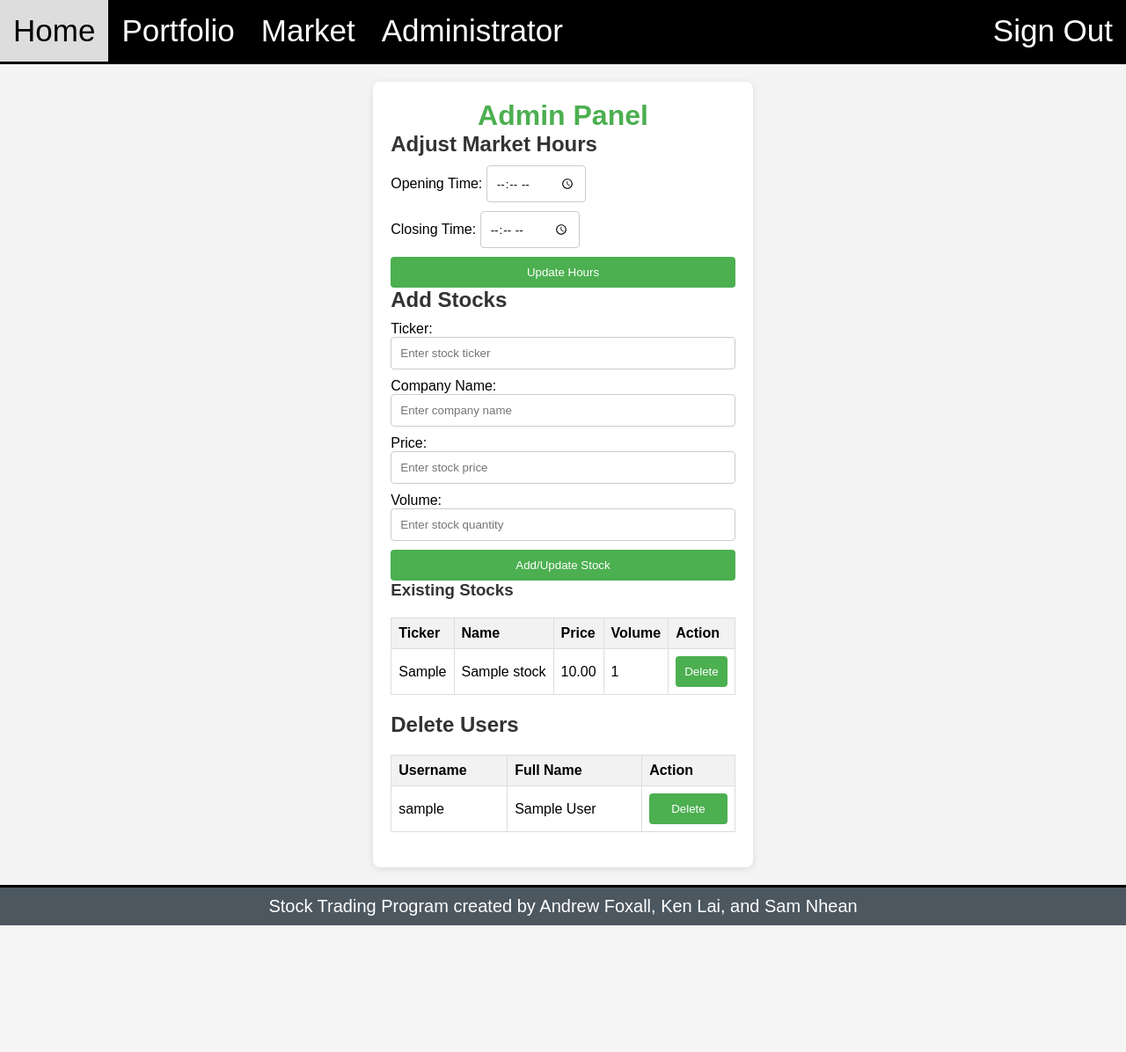
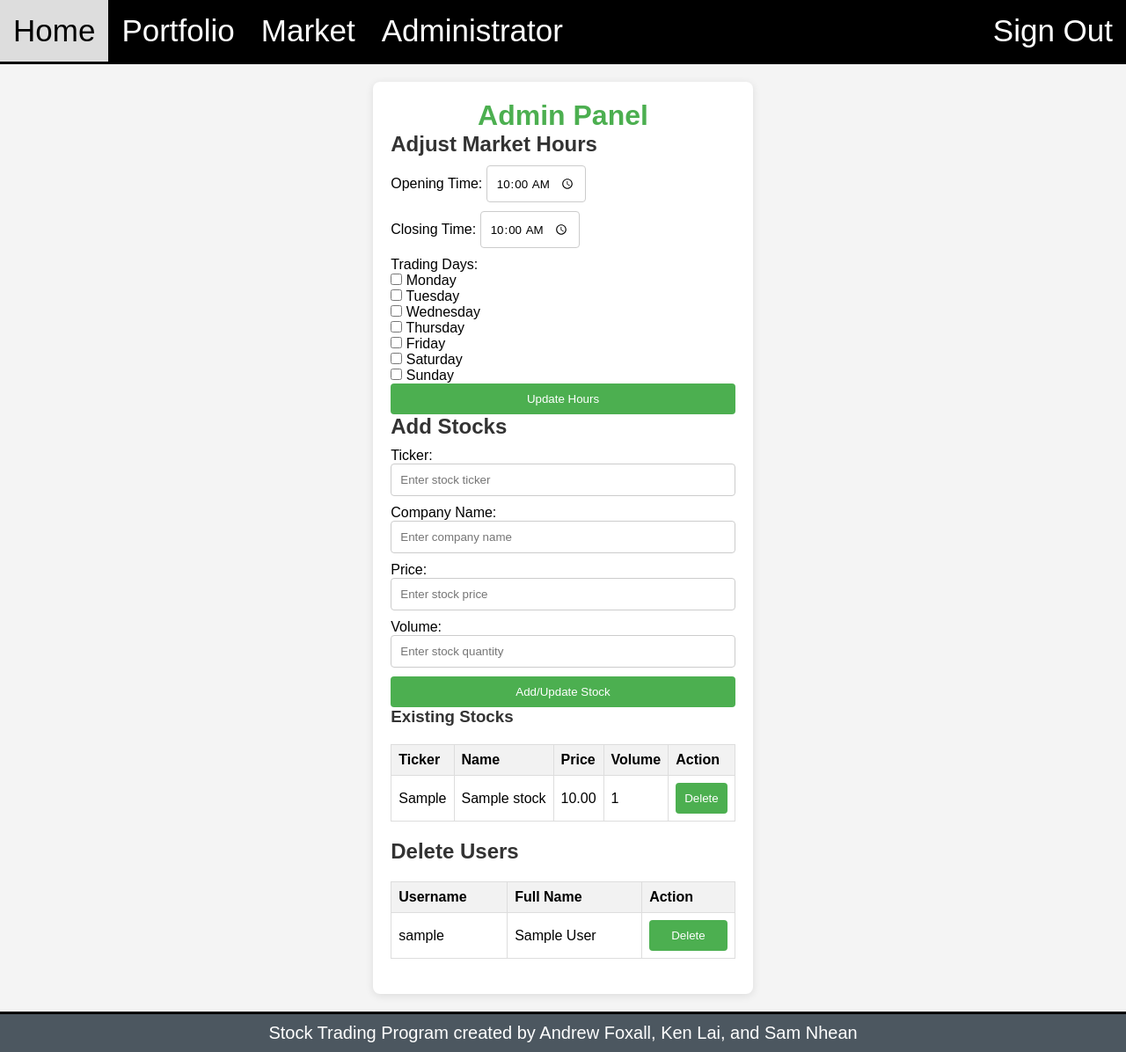
Before and after one commit to drewfoxall/StockTradingApplication, a Flask app: page /administrator in a window 1280 px wide. Shown: the whole page at 88% size. Before the commit the page ends 1052 px from the top, so only its background shows below. Run offline with Flask 3, Linux system fonts and the light colour scheme; a user stored in the database is signed in; tables that the repository leaves empty hold one stand-in row (values such as "Sample post").

Commit message:
added market days

```diff
--- a/app/models.py
+++ b/app/models.py
@@ -51,9 +51,9 @@ class stock(db.Model):
     volume = db.Column(db.Integer, nullable=False)
     price = db.Column(db.DECIMAL(10, 2), nullable=False)
 
-    order = db.relationship('order', backref='stock')
-    transaction = db.relationship('transaction', backref='stock')
-    portfolio = db.relationship('portfolio', backref='stock')
+    stock_orders = db.relationship('order', backref='stock_ref')
+    stock_transactions = db.relationship('transaction', backref='stock_ref')
+    stock_portfolios = db.relationship('portfolio', backref='stock_ref')
 
     def __repr__(self):             # Method useful for debugging and logging
         return f'<stock {self.ticker}: {self.company_name}>'
@@ -174,18 +174,27 @@ def get_user_stocks(user_id):
 
 def is_market_open():
     """Check if the market is currently open"""
-    from datetime import datetime
+
     setting = market_setting.query.first()
     if not setting:
         return False
 
-    now = datetime.now().time()
+    now = datetime.now()
+    current_time = now.time()
 
-    if now < setting.opening_time or now > setting.closing_time:
+    # More robust time comparison
+    if setting.opening_time < setting.closing_time:
+        is_open = setting.opening_time <= current_time <= setting.closing_time
+    else:  # Handle cases where closing time is after midnight
+        is_open = current_time >= setting.opening_time or current_time <= setting.closing_time
+
+    if not is_open:
         return False
 
     # Check if today is a trading day (Monday is 0, Sunday is 6)
     today = datetime.now().weekday()
+    if not setting.trading_days:  # Check if trading_days is empty or None
+        return False  # Or handle it differently, e.g., set a default
     trading_days = list(map(int, setting.trading_days.split(',')))  # Convert to list of integers
     if today + 1 not in trading_days:  # Adjust today's index to match your format (1-7)
         return False
--- a/app/routes.py
+++ b/app/routes.py
@@ -13,7 +13,6 @@ from datetime import time
 @app.route('/')
 def index():
     return render_template('index.html')
-
 @app.route('/login', methods=['GET', 'POST'])
 def login():
     if current_user.is_authenticated:
@@ -83,6 +82,7 @@ def update_market_hours():
 
         # Get data from request
         data = request.get_json()
+        print(data)
 
         # Parse the time strings into time objects
         # Assuming time is sent in format "HH:MM"
@@ -94,13 +94,21 @@ def update_market_hours():
             hours, minutes = map(int, data['closing_time'].split(':'))
             setting.closing_time = time(hours, minutes)
 
+        if 'trading_days' in data:
+            # Check if trading_days is a list and handle accordingly
+            if isinstance(data['trading_days'], list):
+                setting.trading_days = ','.join(data['trading_days'])
+            else:
+                setting.trading_days = data['trading_days']
+
         # Commit the changes to database
         db.session.commit()
 
         return jsonify({
             'message': 'Market hours updated successfully',
             'opening_time': setting.opening_time.strftime('%H:%M'),
-            'closing_time': setting.closing_time.strftime('%H:%M')
+            'closing_time': setting.closing_time.strftime('%H:%M'),
+            'trading_days': setting.trading_days
         })
 
     except Exception as e:
@@ -110,9 +118,10 @@ def update_market_hours():
 @app.route('/buy_stock/<int:stock_id>', methods=['GET', 'POST'])
 @login_required
 def buy_stock(stock_id):
-    if not is_market_open():
-        flash('Market is currently closed', 'danger')
-        return redirect(url_for('market'))
+    #if not is_market_open():
+        #flash('Market is currently closed', 'danger')
+        #return redirect(url_for('market'))
+
     if request.method == 'POST':
         try:
             quantity = int(request.form['quantity'])
@@ -120,30 +129,24 @@ def buy_stock(stock_id):
                 flash('Please enter a positive quantity', 'danger')
                 return redirect(url_for('market'))
 
-            stock_to_buy = stock.query.get_or_404(stock_id)
+            # Store the reference to avoid any potential variable shadowing
+            Stock = stock  # Capital S to avoid any naming conflicts
+            stock_to_buy = Stock.query.get_or_404(stock_id)
             total_cost = quantity * stock_to_buy.price
 
-            # Check if user has enough cash
             if current_user.cash_balance < total_cost:
                 flash('Insufficient funds for this purchase', 'danger')
                 return redirect(url_for('market'))
 
-            # Check if enough stock volume is available
             if stock_to_buy.volume < quantity:
                 flash('Not enough shares available for purchase', 'danger')
                 return redirect(url_for('market'))
 
-            # Create transaction record (if applicable)
-            # ... your transaction code ...
-
-            # Update user's cash balance
             current_user.cash_balance -= total_cost
-
-            # Update stock volume
             stock_to_buy.volume -= quantity
 
-            # Update or create portfolio entry
-            portfolio_entry = portfolio.query.filter_by(
+            Portfolio = portfolio  # Similarly store reference to portfolio model
+            portfolio_entry = Portfolio.query.filter_by(
                 user_id=current_user.user_id,
                 stock_id=stock_id
             ).first()
@@ -151,7 +154,7 @@ def buy_stock(stock_id):
             if portfolio_entry:
                 portfolio_entry.quantity += quantity
             else:
-                new_portfolio_entry = portfolio(
+                new_portfolio_entry = Portfolio(
                     user_id=current_user.user_id,
                     stock_id=stock_id,
                     quantity=quantity
@@ -160,14 +163,14 @@ def buy_stock(stock_id):
 
             db.session.commit()
             flash(f'Successfully purchased {quantity} shares for ${total_cost}', 'success')
+            return redirect(url_for('market'))
 
         except ValueError:
             flash('Invalid quantity', 'danger')
-            return redirect(url_for('market'))
         except Exception as e:
+            print(f"Exception occurred: {str(e)}")  # Keep this debug print
             db.session.rollback()
             flash(f'Error processing purchase: {str(e)}', 'danger')
-            return redirect(url_for('market'))
 
     return redirect(url_for('market'))
 
--- a/app/templates/administrator.html
+++ b/app/templates/administrator.html
@@ -76,11 +76,42 @@
         <form id="marketHoursForm" method="POST" action="{{ url_for('update_market_hours') }}">
             <div>
                 <label for="opening_time">Opening Time:</label>
-                <input type="time" id="opening_time" name="opening_time" required>
+                <input type="time" id="opening_time" name="opening_time" value="{{ market_settings.opening_time.strftime('%H:%M') }}" required>
             </div>
             <div>
                 <label for="closing_time">Closing Time:</label>
-                <input type="time" id="closing_time" name="closing_time" required>
+                <input type="time" id="closing_time" name="closing_time" value="{{ market_settings.closing_time.strftime('%H:%M') }}" required>
+            </div>
+            <div>
+                <label for="trading_days">Trading Days:</label>
+                <div>
+                    <input type="checkbox" id="monday" name="trading_days" value="1" {% if "1" in market_settings.trading_days.split(',') %}checked{% endif %}>
+                    <label for="monday">Monday</label>
+                </div>
+                <div>
+                    <input type="checkbox" id="tuesday" name="trading_days" value="2" {% if "2" in market_settings.trading_days.split(',') %}checked{% endif %}>
+                    <label for="tuesday">Tuesday</label>
+                </div>
+                <div>
+                    <input type="checkbox" id="wednesday" name="trading_days" value="3" {% if "3" in market_settings.trading_days.split(',') %}checked{% endif %}>
+                    <label for="wednesday">Wednesday</label>
+                </div>
+                <div>
+                    <input type="checkbox" id="thursday" name="trading_days" value="4" {% if "4" in market_settings.trading_days.split(',') %}checked{% endif %}>
+                    <label for="thursday">Thursday</label>
+                </div>
+                <div>
+                    <input type="checkbox" id="friday" name="trading_days" value="5" {% if "5" in market_settings.trading_days.split(',') %}checked{% endif %}>
+                    <label for="friday">Friday</label>
+                </div>
+                <div>
+                    <input type="checkbox" id="saturday" name="trading_days" value="6" {% if "6" in market_settings.trading_days.split(',') %}checked{% endif %}>
+                    <label for="saturday">Saturday</label>
+                </div>
+                <div>
+                    <input type="checkbox" id="sunday" name="trading_days" value="7" {% if "7" in market_settings.trading_days.split(',') %}checked{% endif %}>
+                    <label for="sunday">Sunday</label>
+                </div>
             </div>
             <button type="submit">Update Hours</button>
         </form>
@@ -164,32 +195,27 @@
     </footer>
 </body>
 <script>
-    document.getElementById('marketHoursForm').addEventListener('submit', function(event) {
-        event.preventDefault(); // Prevent default form submission
+    document.getElementById('marketHoursForm').onsubmit = function(event) {
+        event.preventDefault();
+        const opening_time = document.getElementById('opening_time').value;
+        const closing_time = document.getElementById('closing_time').value;
+        const checkboxes = document.querySelectorAll('input[name="trading_days"]:checked');
+        const trading_days = Array.from(checkboxes).map(cb => cb.value);
 
-        const form = event.target;
-        const formData = new FormData(form);
-        const
-     data = {};
-        formData.forEach((value, key) => (data[key] = value));
-
-        fetch(form.action, {
+        fetch('/update_market_hours', {
             method: 'POST',
             headers: {
-                'Content-Type': 'application/json',
+                'Content-Type': 'application/json'
             },
-            body: JSON.stringify(data),
+            body: JSON.stringify({
+                opening_time: opening_time,
+                closing_time: closing_time,
+                trading_days: trading_days
+            })
         })
         .then(response => response.json())
-        .then(data => {
-            // Handle the response from the server, e.g., display a success message
-            console.log('Success:', data);
-            alert('Market hours updated successfully!');
-        })
-        .catch((error) => {
-            console.error('Error:', error);
-            alert('Error updating market hours. Please try again.');
-        });
-    });
+        .then(data => console.log(data))
+        .catch(error => console.error('Error:', error));
+    }
 </script>
 </html>
```
